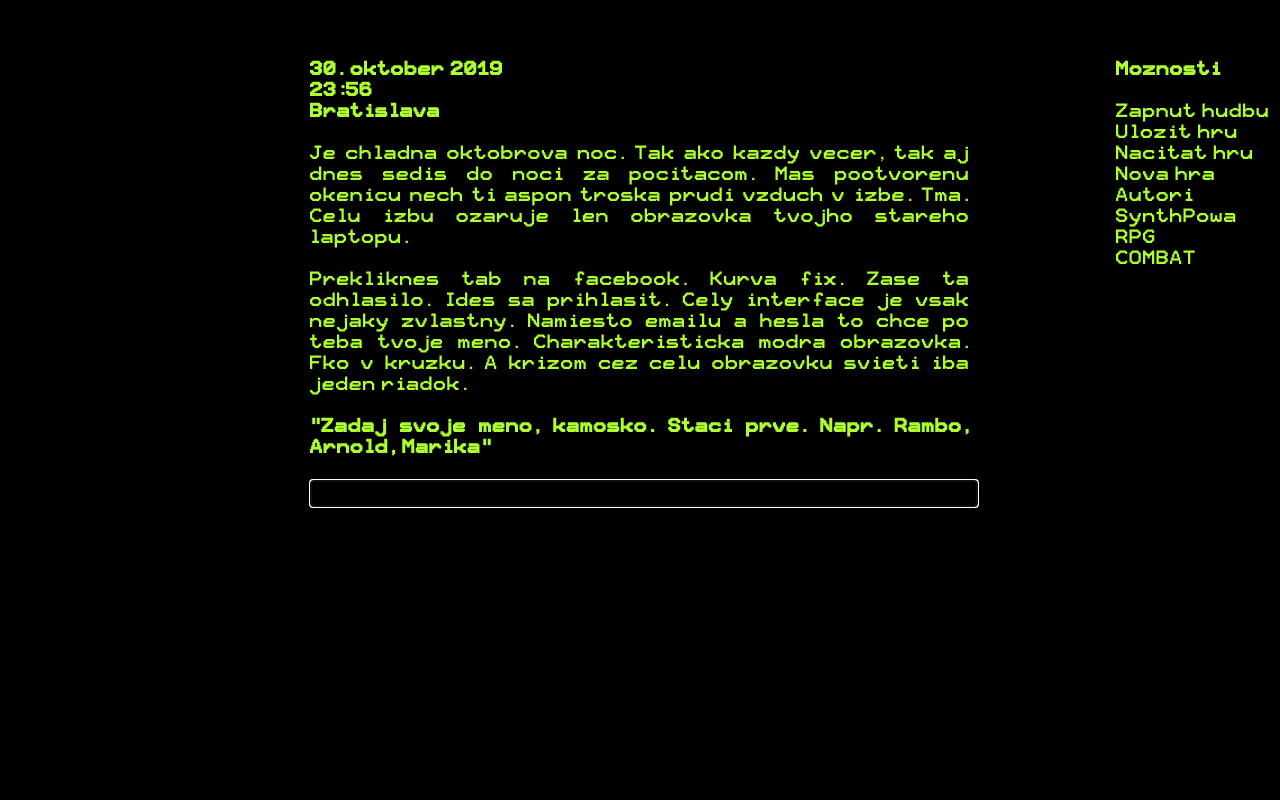
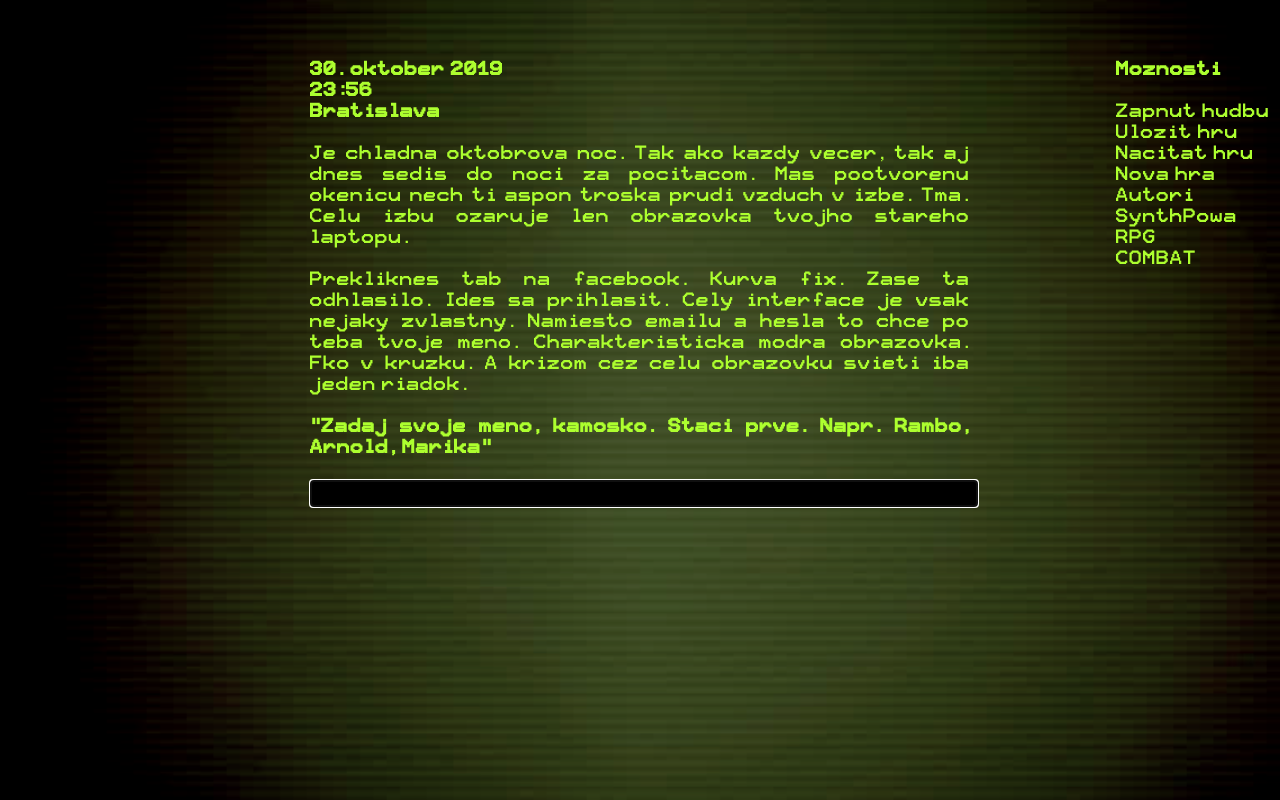
Before and after one commit to rinc3wind/nightcall_game, a Vue app: page / in a window 1280 px wide. Built offline with nearby package versions, Linux system fonts and the light colour scheme.

Commit message:
[+] background

```diff
--- a/src/App.vue
+++ b/src/App.vue
@@ -1,5 +1,6 @@
 <template>
     <div id="app">
+        <div class="overlay"></div>
         <div>
             <audio id="audio_player" controls loop style="display: none;">
                 <source src="./assets/untitled.mp3" type="audio/mpeg">
@@ -26,10 +27,10 @@
                 <div @click="chapter = 5; step = 100" class="setting">
                     SynthPowa
                 </div>
-                <div @click="chapter = 6; step = 1" class="setting">
+                <div @click="chapter = 6; step = 100" class="setting">
                     RPG
                 </div>
-                <div @click="chapter = 6; step = 2" class="setting">
+                <div @click="chapter = 6; step = 102" class="setting">
                     COMBAT
                 </div>
             </div>
@@ -309,6 +310,19 @@
         background: black;
     }
 
+    .overlay {
+        background-image: url("/grain.jpg");
+        position: absolute;
+        top: 0;
+        left: 0;
+        width: 100vw;
+        height: 100vh;
+        z-index: -10;
+        opacity: 0.4;
+        background-size: cover;
+        background-repeat: no-repeat;
+    }
+
     #app {
         width: 660px;
         margin-left: auto;
```
Also changed, not shown: public/grain.jpg (added), 7 other files (tests, documents, lock files or other folders).
